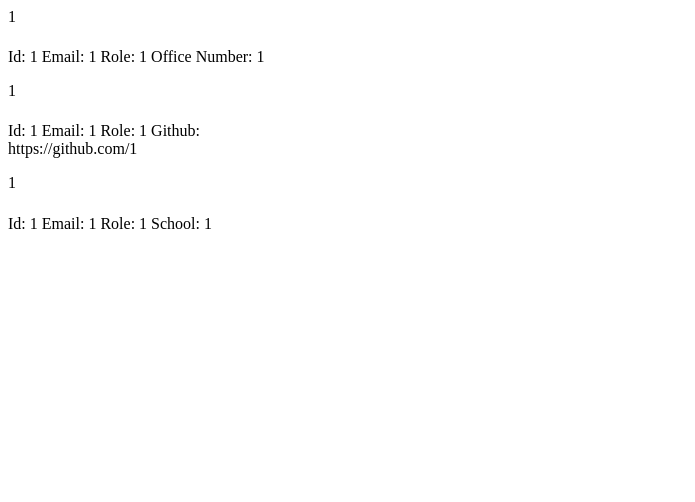
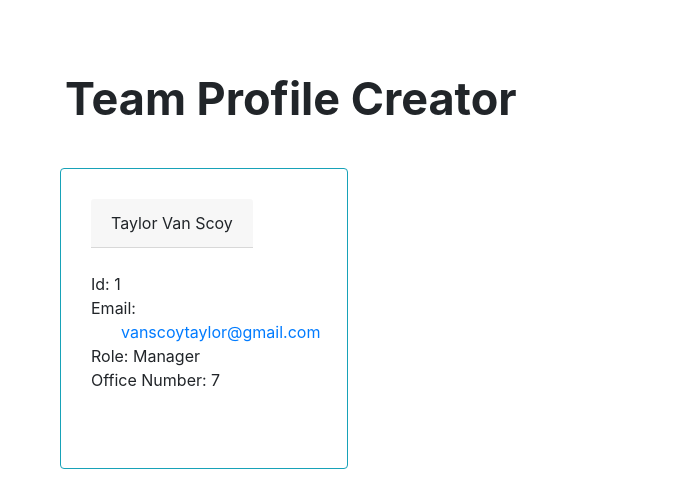
Before and after one commit to taylor124/team-Profile-Generator, a website: page src/index.html in a window 1280 px wide. Shown: the top 502 px of the page, without its empty margins (0-695 px from the left). Drawn offline with nearby package versions, Linux system fonts and the light colour scheme.

Commit message:
finalized page

```diff
--- a/src/index.html
+++ b/src/index.html
@@ -5,47 +5,31 @@
       <meta charset="UTF-8">
       <meta http-equiv="X-UA-Compatible" content="IE=edge">
       <meta name="viewport" content="width=device-width, initial-scale=1.0">
-
-      <title>Document</title>
+      <link rel="stylesheet" href="https://stackpath.bootstrapcdn.com/bootstrap/4.3.1/css/bootstrap.min.css" integrity="sha384-ggOyR0iXCbMQv3Xipma34MD+dH/1fQ784/j6cY/iJTQUOhcWr7x9JvoRxT2MZw1T" crossorigin="anonymous">
+      <link rel="stylesheet" href="style.css">
+      <title>Team Profile Creator</title>
     </head>
     <body>
+    <header>Team Profile Creator</header>
 
      <div class="card border-info mb-3" style="max-width: 18rem;">
-        <div class="card-header">1</div>
-        <div class="card-body text-info">
-          <h5 class="card-title"></h5>
+        <div class="card-header">Taylor Van Scoy</div>
           <p class="card-text">
+          <br>
           Id: 1
-          Email: 1
-          Role: 1
-          Office Number: 1
+          <br>
+          Email: <a href='vanscoytaylor@gmail.com'>vanscoytaylor@gmail.com<a>
+          <br>
+          Role: Manager
+          <br>
+          Office Number: 7
+          <br>
           </p>
         </div>
-      </div>
-     <div class="card border-info mb-3" style="max-width: 18rem;">
-        <div class="card-header">1</div>
-        <div class="card-body text-info">
-          <h5 class="card-title"></h5>
-          <p class="card-text">
-          Id: 1
-          Email: 1
-          Role: 1
-          Github: https://github.com/1
-          </p>
-        </div>
-      </div>
-     <div class="card border-info mb-3" style="max-width: 18rem;">
-        <div class="card-header">1</div>
-        <div class="card-body text-info">
-          <h5 class="card-title"></h5>
-          <p class="card-text">
-          Id: 1
-          Email: 1
-          Role: 1
-          School: 1
-          </p>
-        </div>
-      </div>
 
+
+
+
+     <h2>❤️ Made with love by Taylor Van Scoy</h2>
     </body>
     </html>
--- /dev/null
+++ b/src/style.css
@@ -0,0 +1,35 @@
+* {
+    margin: 30px;
+    padding: auto 30px;
+}
+
+header {
+    margin: 30px;
+    padding: 5px;
+    font-size: 45px;
+    font-weight: bold;
+}
+
+footer {
+    display: flex;
+    justify-content: space-between;
+    flex-wrap: wrap;
+}
+
+footer {
+    background: purple;
+    color: darkgreen;
+    width: 100%;
+    padding: 40px 35px;
+}
+
+
+
+div {
+    height: auto;
+    width: fit-content;
+}
+
+p {
+    width: fit-content;
+}
```
Also changed, not shown: Index.js (+28 -18 lines).
